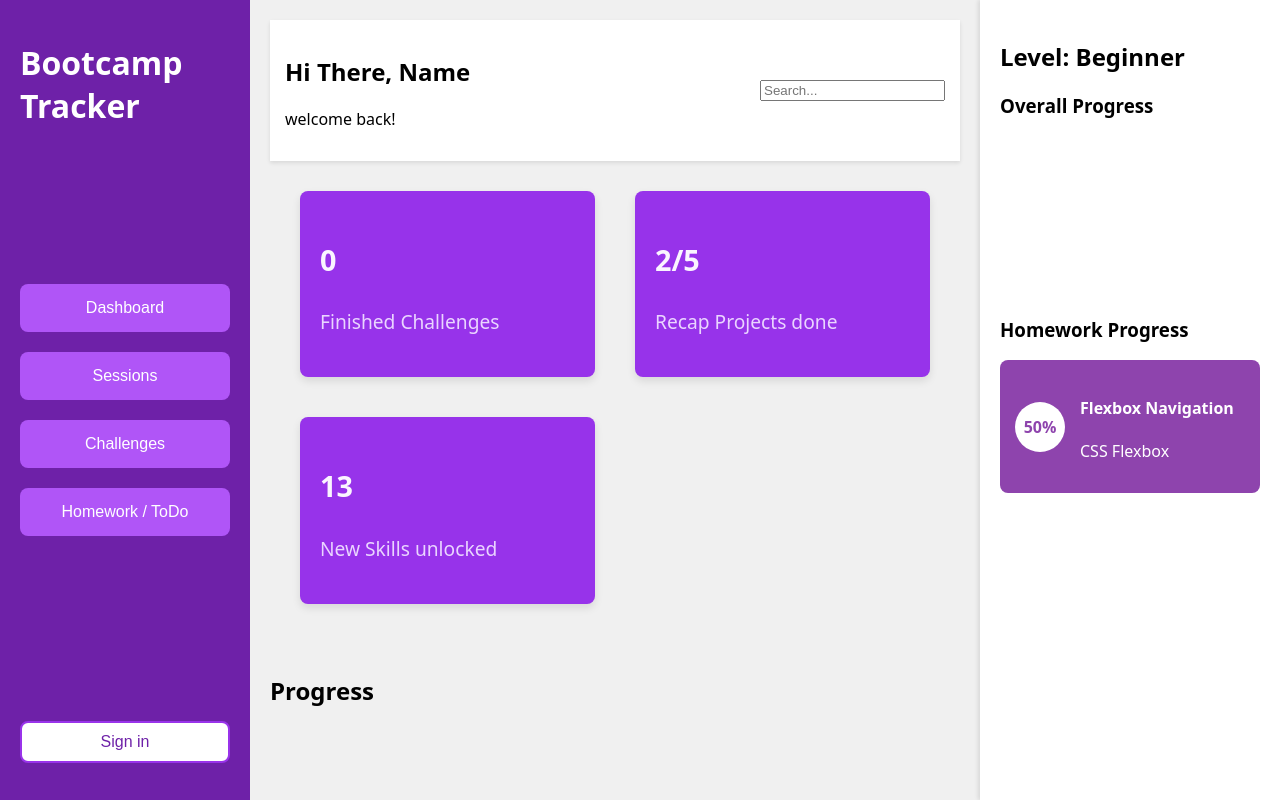
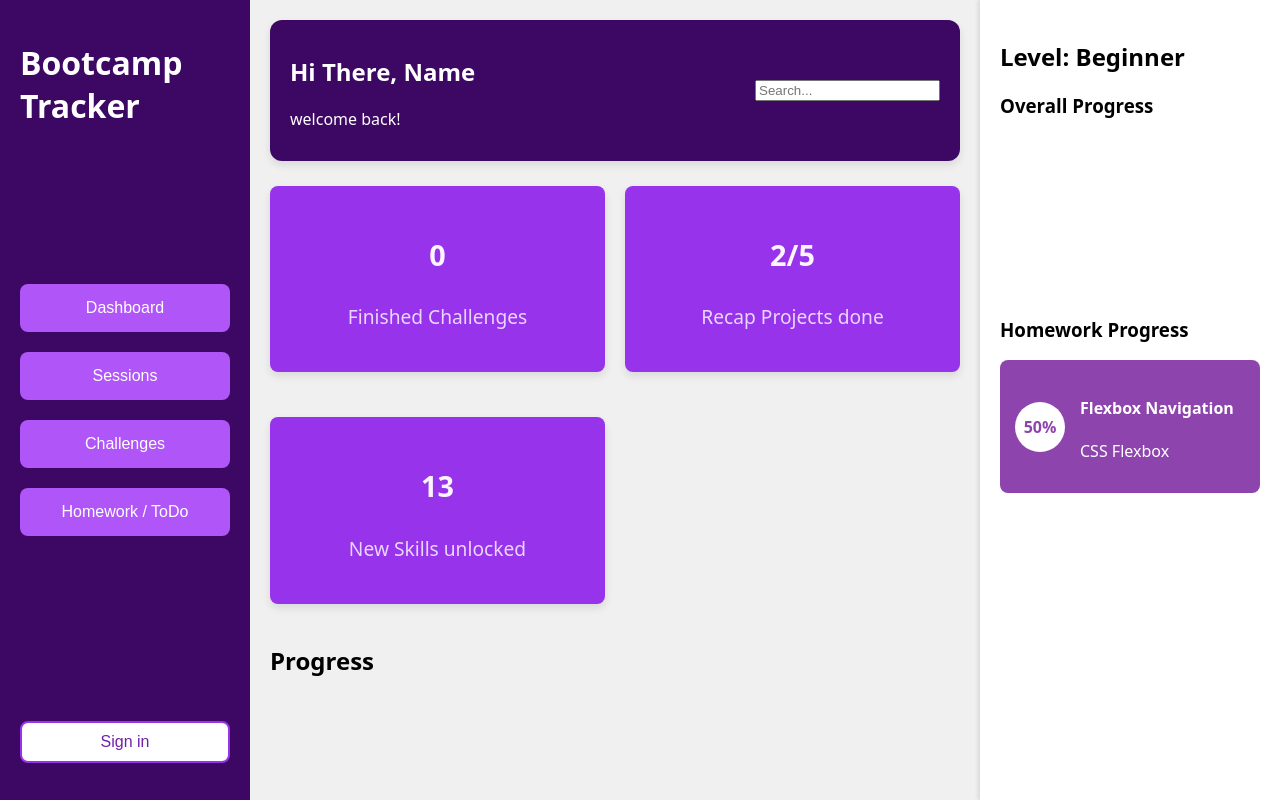
Before and after one commit to KristofferJans/Bootcamp_Progress_Tracker, a Next.js app: page / in a window 1280 px wide. Built offline with nearby package versions, Linux system fonts and the light colour scheme; no server answers; the database is empty; some icons are missing.

Commit message:
modify main content on dashboard

```diff
--- a/components/StyledComponents.js
+++ b/components/StyledComponents.js
@@ -11,7 +11,7 @@ export const Container = styled.div`
 // Sidebar Component
 export const Sidebar = styled.div`
   width: 250px;
-  background-color: #6e21a8;
+  background-color: #3d0764;
   padding: 20px;
   color: white;
   display: flex;
@@ -26,8 +26,8 @@ export const NavContainer = styled.div`
   display: flex;
   flex-direction: column;
   align-items: center;
-  justify-content: center; // Keeps the buttons slightly higher than center
-  margin-top: 120px; // Adjust this value to push the buttons up or down
+  justify-content: center;
+  margin-top: 120px;
   width: 100%;
   flex-grow: 0.6; // This value will give some flexibility to position the NavButtons
 `;
@@ -72,12 +72,19 @@ export const LoginButton = styled.button`
 // Top Bar
 export const TopBar = styled.div`
   width: 100%;
-  padding: 15px;
-  background-color: #ffffff;
+  padding: 15px 20px;
+  background-color: #3d0764; // Harmonische Farbe zu den anderen Komponenten
+  color: white;
   display: flex;
   justify-content: space-between;
   align-items: center;
-  box-shadow: 0 2px 4px rgba(0, 0, 0, 0.1);
+  border-radius: 12px; // Abgerundete Ecken für ein weicheres Aussehen
+  box-shadow: 0 4px 8px rgba(0, 0, 0, 0.1); // Sanfter Schatten für etwas Tiefe
+
+  h1 {
+    margin: 0;
+    font-size: 1.8rem;
+  }
 `;
 
 // Main Content Area
@@ -86,6 +93,8 @@ export const MainContent = styled.div`
   padding: 20px;
   height: 100vh;
   overflow-y: auto;
+  display: flex;
+  flex-direction: column;
 `;
 
 // Card Component for Metrics and Progress
@@ -142,11 +151,19 @@ export const CircularProgress = styled.div`
 
 export const GridContainer = styled.div`
   display: grid;
-  grid-template-columns: repeat(auto-fill, minmax(300px, 1fr));
-  gap: 20px;
-  padding: 20px;
-  justify-content: space-evenly;
+  grid-template-columns: repeat(2, 1fr); // 2 Spalten, gleiche Größe
+  gap: 20px; // Abstand zwischen den Karten
+
+  width: 100%; // Nimmt die volle Breite des Containers ein
 `;
+
+// export const GridContainer = styled.div`
+//   display: grid;
+//   grid-template-columns: repeat(auto-fill, minmax(300px, 1fr));
+//   gap: 20px;
+//   padding: 20px;
+//   justify-content: space-evenly;
+// `;
 
 export const GridCard = styled.div`
   background-color: #f5f5f5;
@@ -247,12 +264,14 @@ export const ProgressBarContainer = styled.div`
 
 export const DashboardCard = styled.div`
   background-color: #9733ea;
-  color: #fff; // Static text color
+  color: #fff;
   padding: 20px;
-  margin: 10px;
+  margin-top: 25px;
   border-radius: 8px;
+  width: 100%; // Nimmt die volle Breite der Spalte ein
   box-shadow: 0 4px 8px rgba(0, 0, 0, 0.1);
-  cursor: pointer;
+
+  text-align: center;
 
   h3 {
     font-size: 1.8rem;
```
